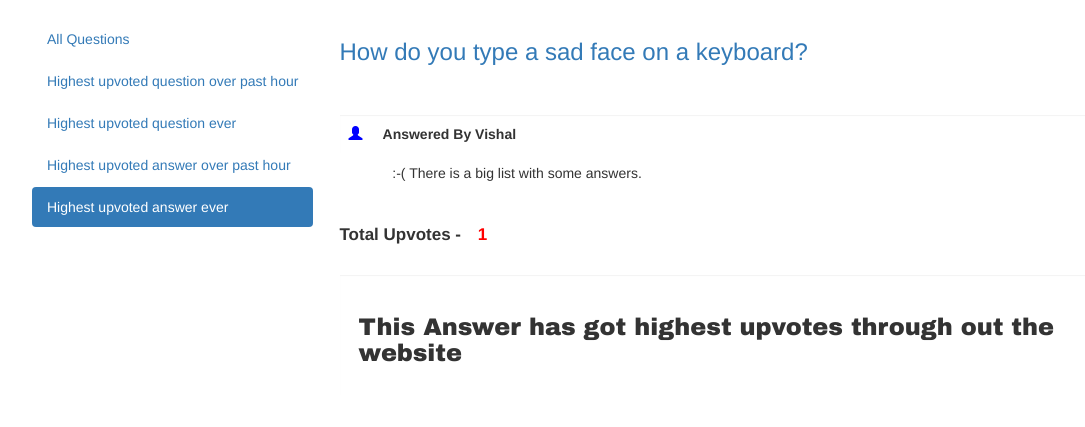
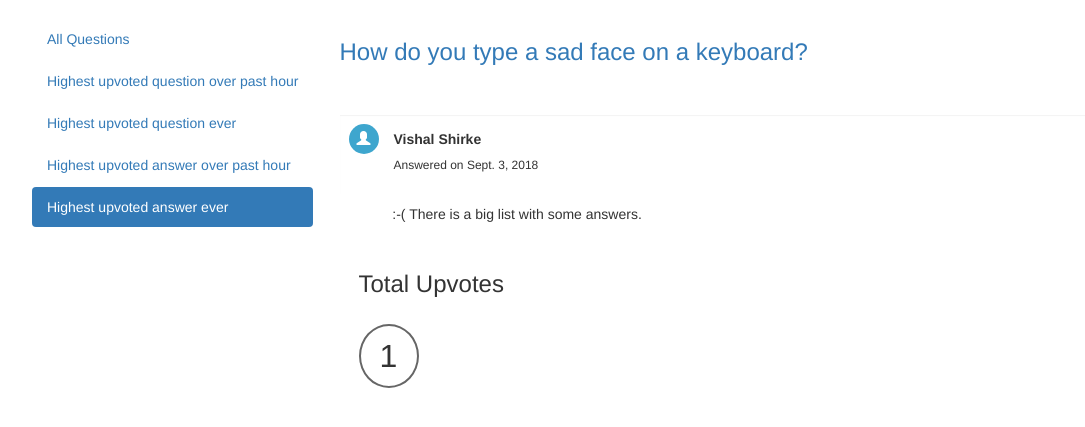
Before and after one commit to vishalshirke7/miniQ, a Django app: page /index/highest_upvoted_answer_ever/ in a window 1280 px wide. Shown: the part 71-498 px from the top of the page, without its empty margins (38-1123 px from the left). Run offline with Django 3.2, Linux system fonts and the light colour scheme; data comes from the database, SQL or seed files in the repository; some libraries are stand-ins or nearby versions.

Commit message:
minor changes

```diff
--- a/miniQ/settings.py
+++ b/miniQ/settings.py
@@ -23,7 +23,7 @@ BASE_DIR = os.path.dirname(os.path.dirname(os.path.abspath(__file__)))
 SECRET_KEY = 'wqrt_szvg13_mtq#d!!*=f@_spp5)&qmvc%7ke!o(sp%ehs2th'
 
 # SECURITY WARNING: don't run with debug turned on in production!
-DEBUG = False
+DEBUG = True
 
 ALLOWED_HOSTS = ['*']
 
--- a/quora/templates/quora/highest_upvotes_answer.html
+++ b/quora/templates/quora/highest_upvotes_answer.html
@@ -3,9 +3,33 @@
 {% block stylesheet %}
 <style>
 .well {margin-bottom:0px;margin-top:27px;border-radius:0;border:0.5px none;background-color:#FFFFFF}
-.list-group > li {margin-bottom: 20px;border:0 none}
-#head {font-family: "Arial Black", Gadget, sans-serif;color:lightsteelgrey;}
-#head1 {font-family: "Arial Black", Gadget, sans-serif;color:lightsteelgrey;}
+.list-group > li {margin-bottom:20px;border:0 none}
+.list-group  {margin-bottom:8px;}
+#io,#io1 {margin-top:8px;margin-bottom:8px;}
+.numberCircle {
+    width: 60px;
+    margin-left:19px;
+    line-height: 60px;
+    border-radius: 50%;
+    text-align: center;
+    font-size: 32px;
+    border: 2px solid #666;
+}
+.round {
+    display: inline-block;
+    height: 30px;
+    width: 30px;
+    line-height: 30px;
+    -moz-border-radius: 15px;
+    border-radius: 15px;
+    background-color: #222;
+    color: #FFF;
+    text-align: center;
+    margin-right:15px;
+}
+.round.blue {
+    background-color: #3EA6CE;
+}
 </style>
 
 {% endblock %}
@@ -14,23 +38,20 @@
 {% block content %}
 
             {% if ans_id %}
-             <!--<div class="page-header">-->
-                 <!--<h4 class="text-info" class="font-weight-bold"><a>{{ans_id.question_id.question}}</a></h4>-->
-                 <!--<h3 class="text-info" class="font-weight-bold"><a>{{ans_id.answer}}</a></h3>-->
 
-            <!--</div>-->
             {% if past_one_hour %}
 
                         <div class="container-fluid">
                             <h3 style="word-wrap: break-word;margin-bottom:50px"><a href="{% url 'quora:all_answers' qid=ans_id.question_id.id   %} ">{{ans_id.question_id.question}}</a></h3>
                     <ul class="list-group">
 
-                        <div class="well well-sm"><span class="glyphicon glyphicon-user" style="margin-right:20px;color:#0000FF"></span><strong>Answered By     {{ans_id.user_id.fname}}</strong></div>
+                        <div class="well well-sm"><div class="round blue"><span class="glyphicon glyphicon-user"></span></div><strong>{{ans_id.user_id.fname}} {{ans_id.user_id.lname}}</strong>
+                        <p><small style="font-size:12px;margin-left:45px">Answered on {{ans_id.ans_date.date}}</small></p></div>
                         <li class="list-group-item"><p class="text-justify" style="word-wrap: break-word;text-align: justify;text-justify: inter-word;
                                             text-indent:1cm;">{{ans_id.answer}}</p></li>
-                        <p style="font-size:17px;">  <strong>Total Upvotes  - <span style="color:red;margin-left:12px">{{ans_id.answer_upvotes}}</span></strong></p>
-                            <div class="well"><h3 id="head1">This Answer has got highest upvotes in past one hour</h3></div>
                       </ul>
+                            <h3 id="io" style="padding:19px;">Total Upvotes</h3>
+                            <div  class="numberCircle">{{ans_id.answer_upvotes}}</div>
                     </div>
 
 
@@ -39,12 +60,13 @@
                             <h3 style="word-wrap: break-word;margin-bottom:50px"><a href="{% url 'quora:all_answers' qid=ans_id.question_id.id   %} ">{{ans_id.question_id.question}}</a></h3>
                     <ul class="list-group">
 
-                        <div class="well well-sm"><span class="glyphicon glyphicon-user" style="margin-right:20px;color:#0000FF"></span><strong>Answered By     {{ans_id.user_id.fname}}</strong></div>
+                        <div class="well well-sm"><div class="round blue"><span class="glyphicon glyphicon-user"></span></div><strong>{{ans_id.user_id.fname}} {{ans_id.user_id.lname}}</strong>
+                        <p><small style="font-size:12px;margin-left:45px">Answered on {{ans_id.ans_date.date}}</small></p></div>
                         <li class="list-group-item"><p class="text-justify" style="word-wrap: break-word;text-align: justify;text-justify: inter-word;
                                             text-indent:1cm;">{{ans_id.answer}}</p></li>
-                        <p style="font-size:17px;">  <strong>Total Upvotes - <span style="color:red;margin-left:12px">{{ans_id.answer_upvotes}}</span></strong></p>
-                            <div class="well"><h3 id="head">This Answer has got highest upvotes through out the website</h3></div>
                       </ul>
+                            <h3 id="io1" style="padding:19px;">Total Upvotes</h3>
+                            <div  class="numberCircle">{{ans_id.answer_upvotes}}</div>
                     </div>
 
 
--- a/quora/templates/quora/login.html
+++ b/quora/templates/quora/login.html
@@ -55,7 +55,6 @@
                                         <input type="password" name="{{form.password.html_name}}" class="form-control" required  id="id_{{form.password.html_name}}">
 
                                     </div>
-                                {{ form.password.errors }}
                             </div>
 
 			    			<input type="submit" value="Login" class="btn btn-info">
```
Also changed, not shown: quora/templates/quora/allanswers.html (+19 -4 lines), quora/templates/quora/dashboard.html (+28 -4 lines), quora/templates/quora/highest_upvotes.html (+32 -16 lines).
